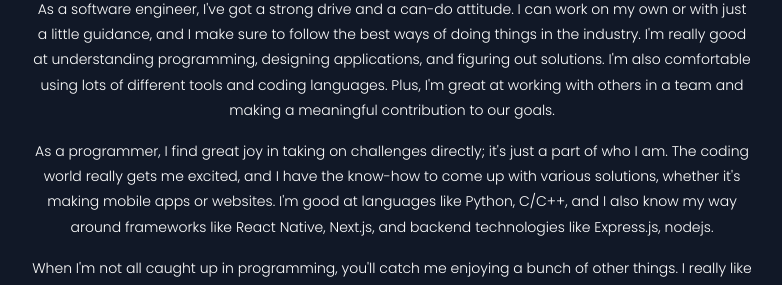
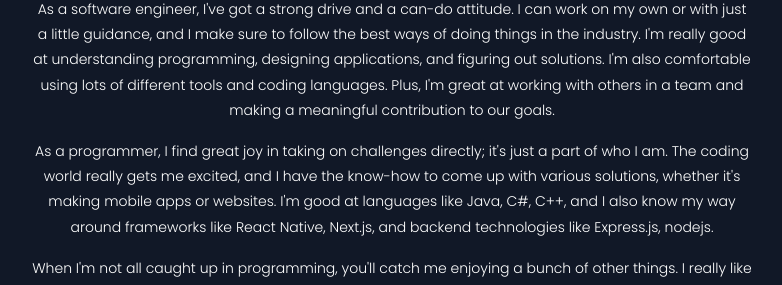
Before and after one commit to Maphari/maphari-folio, a Next.js app: page / in a window 1280 px wide. Shown: the part 935-1220 px from the top of the page, without its empty margins (248-1030 px from the left). Built offline with nearby package versions, Linux system fonts and the light colour scheme.

Commit message:
Update About.tsx

```diff
--- a/app/about-section/About.tsx
+++ b/app/about-section/About.tsx
@@ -53,7 +53,7 @@ export const About: () => React.JSX.Element = () => {
         it&apos;s just a part of who I am. The coding world really gets me
         excited, and I have the know-how to come up with various solutions,
         whether it&apos;s making mobile apps or websites. I&apos;m good at
-        languages like Python, C/C++, and I also
+        languages like Java, C#, C++, and I also
         know my way around frameworks like React Native, Next.js, and backend
         technologies like Express.js, nodejs.
       </motion.p>
```
